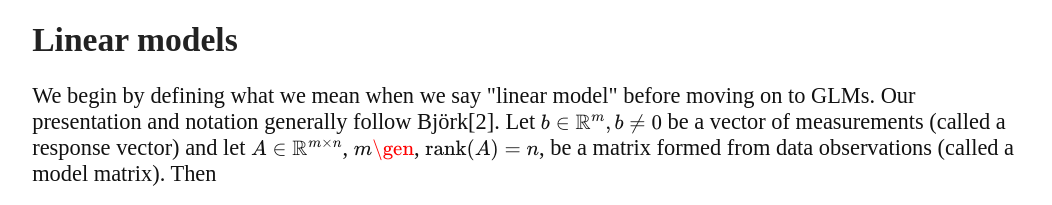
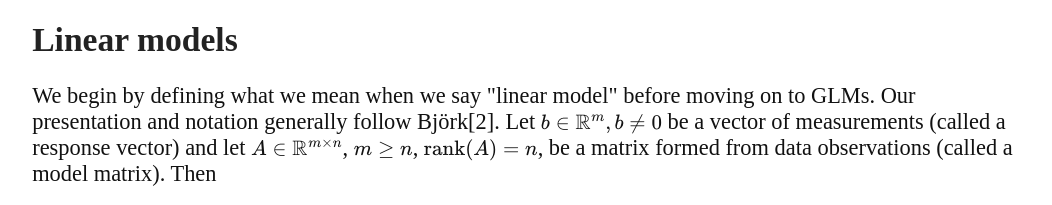
Before and after one commit to bwlewis/GLM, a plain HTML site: page index.html in a window 1280 px wide. Shown: the part 1040-1245 px from the top of the page, without its empty margins (57-1109 px from the left). Drawn offline with nearby package versions, Linux system fonts and the light colour scheme; some packages are replaced by stand-ins of ours.

Commit message:
Fixed typos

```diff
--- a/index.html
+++ b/index.html
@@ -73,7 +73,7 @@ These are working notes. We'll continue to tweak and revise them.
 We begin by defining what we mean when we say "linear model" before moving on
 to GLMs. Our presentation and notation generally follow Bj&ouml;rk[2].
 Let $b\in\mathbb{R}^m, b\ne 0$ be a vector of measurements (called a response
-vector) and let $A\in\mathbb{R}^{m\times n}$, $m\gen$, $\mathrm{rank}(A)=n$,
+vector) and let $A\in\mathbb{R}^{m\times n}$, $m\ge n$, $\mathrm{rank}(A)=n$,
 be a matrix formed from data observations (called a model matrix).  Then
 \[
 Ax = b + e
```
